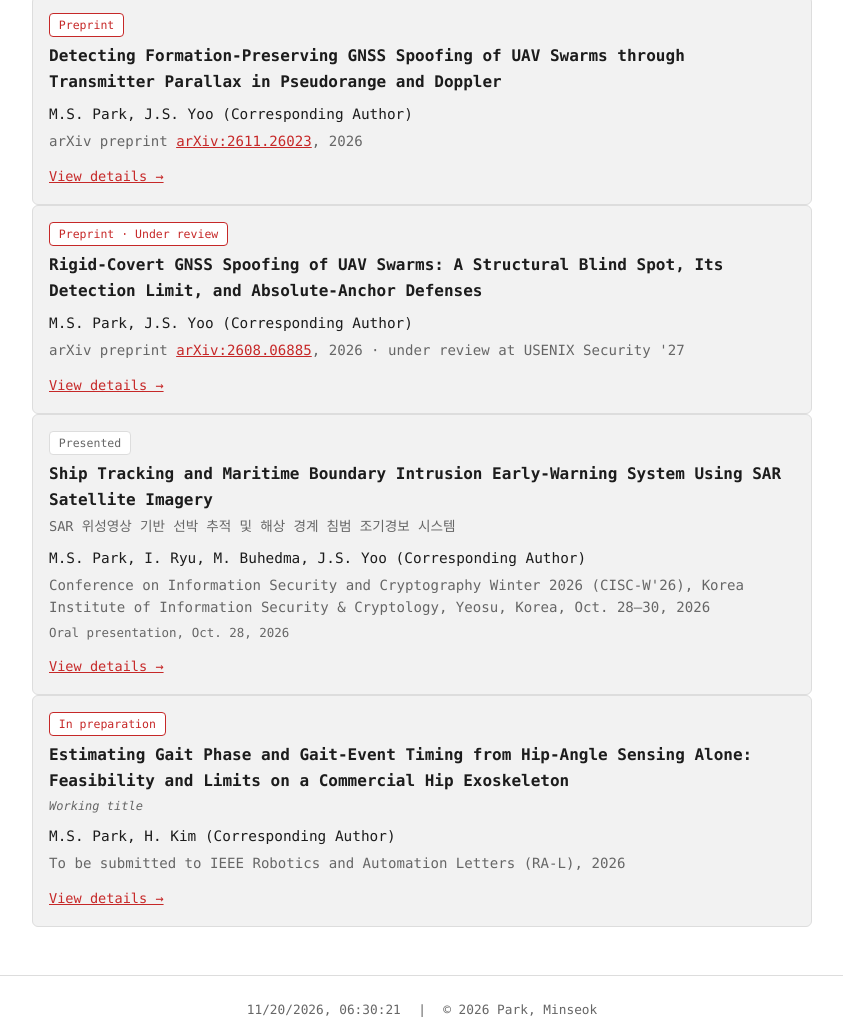
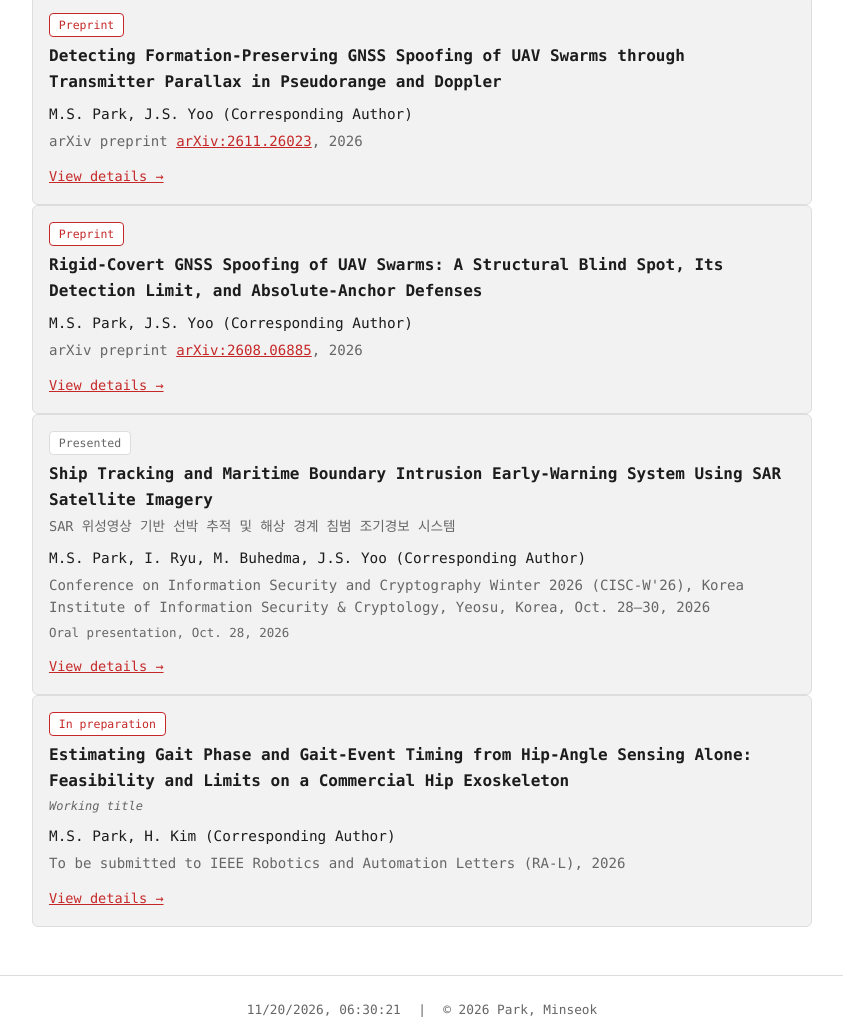
Before and after one commit to rokyp1278/rokyp1278.github.io, a plain HTML site: page index.html in a window 1280 px wide. Shown: the part 3069-4089 px from the top of the page, without its empty margins (218-1061 px from the left). Drawn offline with Linux system fonts and the light colour scheme.

Commit message:
RigidShift: list as preprint only
Co-Authored-By: Claude Opus 5.5 <noreply@anthropic.com>

```diff
--- a/index.html
+++ b/index.html
@@ -158,10 +158,10 @@
         <a href="/publications/swarm-parallax.html" class="proj-link">View details &rarr;</a>
       </li>
       <li>
-        <span class="pub-status">Preprint &middot; Under review</span>
+        <span class="pub-status">Preprint</span>
         <span class="pub-title"><a href="/publications/rigidshift.html" class="card-link">Rigid-Covert GNSS Spoofing of UAV Swarms: A Structural Blind Spot, Its Detection Limit, and Absolute-Anchor Defenses</a></span>
         <span class="pub-authors">M.S. Park, J.S. Yoo (Corresponding Author)</span>
-        <span class="pub-venue">arXiv preprint <a href="https://arxiv.org/abs/2608.06885" target="_blank" rel="noopener">arXiv:2608.06885</a>, 2026 &middot; under review at USENIX Security '27</span>
+        <span class="pub-venue">arXiv preprint <a href="https://arxiv.org/abs/2608.06885" target="_blank" rel="noopener">arXiv:2608.06885</a>, 2026</span>
         <a href="/publications/rigidshift.html" class="proj-link">View details &rarr;</a>
       </li>
       <li>
```
Also changed, not shown: publications/rigidshift.html (+1 -2 lines).
